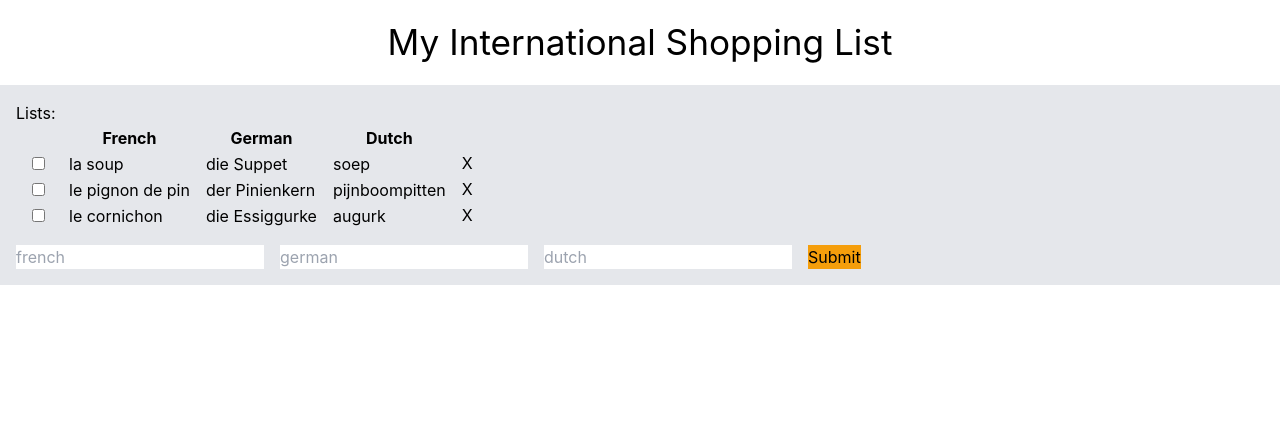
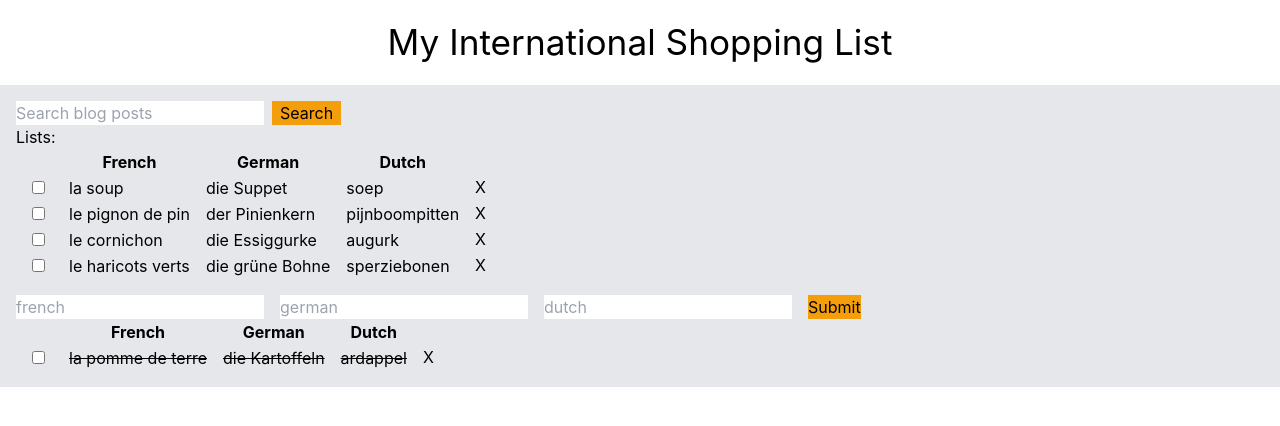
Before and after one commit to KimLitjens/international_shopping_list, a React (Create React App) app: page / in a window 1280 px wide. Shown: the top 426 px of the page. Built offline with nearby package versions, Linux system fonts and the light colour scheme.

Commit message:
add search frenchlist

```diff
--- a/src/components/list/index.js
+++ b/src/components/list/index.js
@@ -1,12 +1,16 @@
 import React, { useState } from 'react'
 import { useForm } from "react-hook-form"
 import styles from './list.styles'
+import SearchBar from '../searchBar'
 
 export default function Index() {
     const { register, handleSubmit, watch, formState: { errors } } = useForm();
+    const { search } = window.location;
+    const query = new URLSearchParams(search).get('s');
+    const [searchQuery, setSearchQuery] = useState(query || '');
+
 
     const [shoppingList, setShoppingList] = useState([
-
         {
             productName: {
                 french: "la soup",
@@ -36,9 +40,43 @@ export default function Index() {
             },
             checked: false,
             id: 235123
-        }]
+        },
+        {
+            productName: {
+                french: "la pomme de terre",
+                german: "die Kartoffeln",
+                dutch: "ardappel",
+
+            },
+            checked: true,
+            id: 1636038161272
+        },
+        {
+            productName: {
+                french: "le haricots verts",
+                german: "die grüne Bohne",
+                dutch: "sperziebonen",
+
+            },
+            checked: false,
+            id: 1636038154864
+        },]
     );
 
+
+
+    const filterProducts = (shoppingList, searchQuery) => {
+        if (!searchQuery) {
+            return shoppingList;
+        }
+
+        return shoppingList.filter((product) => {
+            const productName = product.productName.french.toLowerCase();
+            return productName.includes(searchQuery);
+        });
+    };
+
+    const filterdProducts = filterProducts(shoppingList, searchQuery);
 
     const onSubmit = product => {
         const newListItem = {
@@ -57,8 +95,6 @@ export default function Index() {
     }
 
     const handleDelete = async item => {
-        console.log(item.target.id)
-        console.log(shoppingList[0].id)
         const newShoppingList = []
         await shoppingList.map(product => product.id != item.target.id ? newShoppingList.push(product) : null)
         setShoppingList(newShoppingList)
@@ -66,6 +102,10 @@ export default function Index() {
 
     return (
         <div className="bg-gray-200 p-4">
+            <SearchBar
+                searchQuery={searchQuery}
+                setSearchQuery={setSearchQuery}
+            />
             <p>Lists: </p>
             {shoppingList.some(element => !element.checked) ?
                 <table class="table-auto">
@@ -79,7 +119,7 @@ export default function Index() {
                         </tr>
                     </thead>
                     <tbody>
-                        {shoppingList.filter(element => !element.checked).map(element => {
+                        {filterdProducts.filter(element => !element.checked).map(element => {
                             const productName = element.productName
                             const productId = element.id
 
@@ -136,7 +176,7 @@ export default function Index() {
                         </tr>
                     </thead>
                     <tbody>
-                        {shoppingList.filter(element => element.checked).map(element => {
+                        {filterdProducts.filter(element => element.checked).map(element => {
                             const productName = element.productName
                             const productId = element.id
                             const checked = element.checked
--- /dev/null
+++ b/src/components/searchBar/index.js
@@ -0,0 +1,20 @@
+import styles from './seachBar.styles'
+
+const SearchBar = ({ searchQuery, setSearchQuery }) => (
+    <form action="/" method="get">
+        <label htmlFor="header-search">
+            <span className={styles.span}>Search blog posts</span>
+        </label>
+        <input
+            value={searchQuery}
+            onInput={e => setSearchQuery(e.target.value)}
+            type="text"
+            id="header-search"
+            placeholder="Search blog posts"
+            name="s"
+        />
+        <button className={styles.button} type="submit">Search</button>
+    </form>
+);
+
+export default SearchBar;
--- /dev/null
+++ b/src/components/searchBar/seachBar.styles.js
@@ -0,0 +1,12 @@
+const styles = {
+    span: [
+        "hidden",
+    ].join(' '),
+    button: [
+        "bg-yellow-500",
+        "px-2",
+        "mx-2",
+    ].join(' ')
+}
+
+export default styles
```
